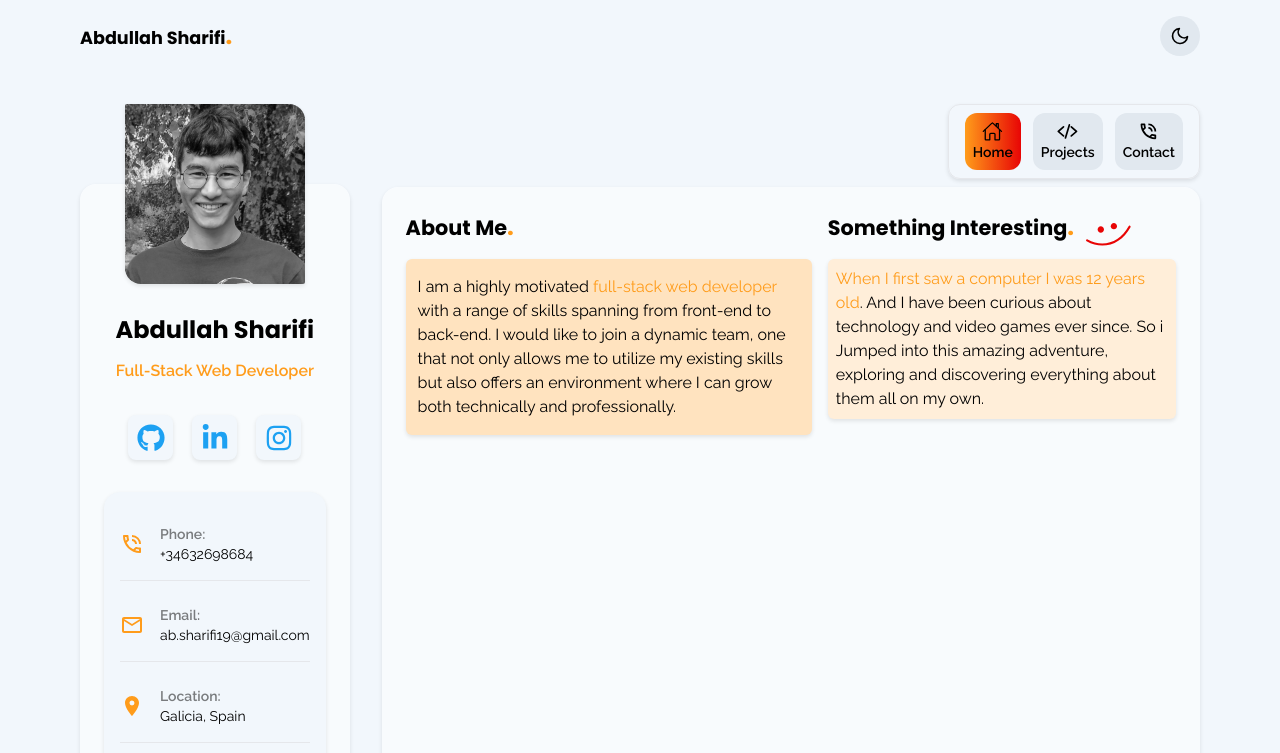
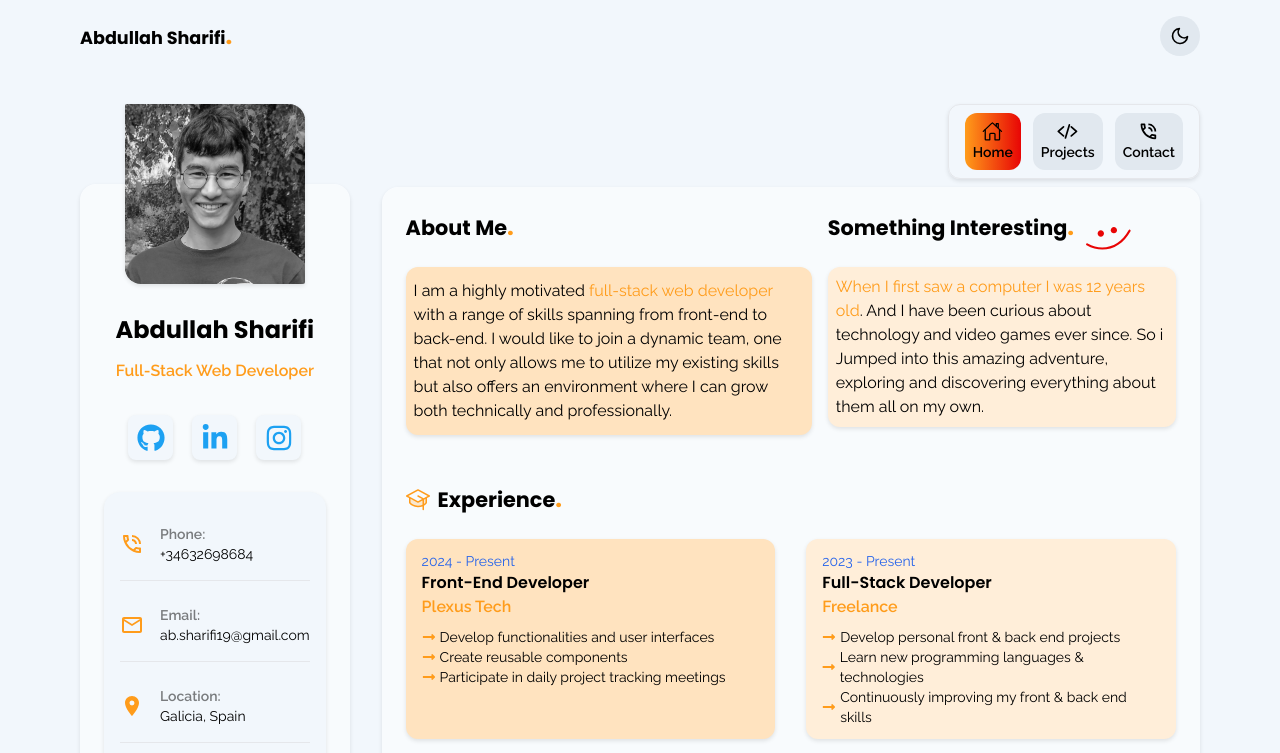
Before and after one commit to ab-sharifi21/personal-portfolio, a Next.js app: page / in a window 1280 px wide. Shown: the top 753 px of the page. Built offline with nearby package versions, Linux system fonts and the light colour scheme.

Commit message:
Finish the home page and adjust styles

```diff
--- a/src/app/layout.tsx
+++ b/src/app/layout.tsx
@@ -17,10 +17,10 @@ export default function RootLayout({
   return (
     <html lang="en" suppressHydrationWarning>
       <body
-        className={`${raleway.className} flex justify-center bg-primary-bg-color dark:bg-dark-primary-bg-color dark:text-dark-primary-font-color`}
+        className={`${raleway.className} flex justify-center bg-primary-bg-color dark:bg-dark-primary-bg-color dark:text-dark-primary-font-color desktop:flex desktop:items-center`}
       >
         <Providers>
-          <div className="flex min-h-screen w-screen flex-col p-[1rem] pb-[4rem] pl-[5rem] pr-[5rem]">
+          <div className="flex min-h-screen w-screen flex-col p-[1rem] pb-[4rem] pl-[5rem] pr-[5rem] desktop:max-w-[1414px]">
             <Header />
             <main className="flex flex-1 gap-8 desktop:gap-12">
               <SideBar />
--- a/src/app/page.tsx
+++ b/src/app/page.tsx
@@ -1,38 +1,175 @@
+import { EducationAndExperienceCard } from '@/components';
 import { poppins } from '@/fonts';
+
 import Image from 'next/image';
+import { PiGraduationCapDuotone } from 'react-icons/pi';
+
+const experiences = [
+  {
+    id: 1,
+    year: '2024 - Present',
+    post: 'Front-End Developer',
+    company: {
+      name: 'Plexus Tech',
+      url: 'https://www.plexus.es/',
+    },
+    bgColor: 'secondary-bg-color',
+    tasks: [
+      {
+        id: 1,
+        description: 'Develop functionalities and user interfaces',
+      },
+      {
+        id: 2,
+        description: 'Create reusable components',
+      },
+      {
+        id: 3,
+        description: 'Participate in daily project tracking meetings',
+      },
+    ],
+  },
+  {
+    id: 2,
+    year: '2023 - Present',
+    post: 'Full-Stack Developer',
+    company: {
+      name: 'Freelance',
+      url: '#',
+    },
+    bgColor: 'bg-color3',
+    tasks: [
+      {
+        id: 1,
+        description: 'Develop personal front & back end projects',
+      },
+      {
+        id: 2,
+        description: 'Learn new programming languages & technologies',
+      },
+      {
+        id: 3,
+        description: 'Continuously improving my front & back end skills',
+      },
+    ],
+  },
+  {
+    id: 3,
+    year: 'Feb 2024 - Mar 2024',
+    post: 'Full-Stack Developer',
+    company: {
+      name: 'IGFAE',
+      url: 'https://igfae.usc.es/igfae/es/la-experiencia-de-abdullah-en-el-igfae-tres-semanas-de-trabajo-para-mejorar-la-organizacion-interna-del-centro/',
+    },
+    bgColor: 'bg-color3',
+    tasks: [
+      {
+        id: 1,
+        description: 'Develop functionalities and user interfaces',
+      },
+      {
+        id: 2,
+        description: 'Create reusable components',
+      },
+      {
+        id: 3,
+        description: 'Create a department staff database',
+      },
+    ],
+  },
+  {
+    id: 4,
+    year: '2018 - 2020',
+    post: 'English Instructor',
+    company: {
+      name: 'Takapoo',
+      url: '#',
+    },
+    bgColor: 'secondary-bg-color',
+    tasks: [
+      {
+        id: 1,
+        description: 'Organize the course work & learning materials',
+      },
+      {
+        id: 2,
+        description: 'Evaluate the progress of students',
+      },
+      {
+        id: 3,
+        description: 'Give classes',
+      },
+    ],
+  },
+];
 
 export default function Home() {
   return (
     <div className="w-full flex-1 rounded-2xl bg-white/50 p-6 shadow-box-shadow dark:bg-dark-skill-bg-color desktop:pl-12 desktop:pr-12">
-      <div className='flex gap-4 justify-between'>
+      <div className="flex justify-between gap-4">
         <div>
           <h2
-            className={`${poppins.className} mb-4 text-[1.3rem] font-bold capitalize`}
+            className={`${poppins.className} mb-6 text-[1.3rem] font-bold capitalize`}
           >
             About me<span className="text-2xl text-icon-color">.</span>
           </h2>
-            <p className="max-w-md desktop:max-w-xl bg-secondary-bg-color desktop:p-4 p-3 pt-4 pb-4 rounded-md shadow-box-shadow dark:bg-cards-bg dark:shadow-2xl">
-              I am a highly motivated <span className='text-icon-color'>full-stack web developer</span> with a range of skills spanning
-              from front-end to back-end. I would like to join a dynamic team, one
-              that not only allows me to utilize my existing skills but also offers
-              an environment where I can grow both technically and professionally.
-            </p>
-        </div>
-        <div className='hidden desktop:block'>
-          <Image src='/arrow.svg' alt='right arrow' width={250} height={100} className='mt-24' />
+          <p className="max-w-md rounded-xl bg-secondary-bg-color p-2 pb-3 pt-3 shadow-box-shadow dark:bg-cards-bg dark:shadow-2xl desktop:max-w-xl desktop:p-4">
+            I am a highly motivated{' '}
+            <span className="text-icon-color">full-stack web developer</span>{' '}
+            with a range of skills spanning from front-end to back-end. I would
+            like to join a dynamic team, one that not only allows me to utilize
+            my existing skills but also offers an environment where I can grow
+            both technically and professionally.
+          </p>
         </div>
         <div>
-          <div className='flex items-center gap-3'>
+          <div className="flex items-center gap-3">
             <h2
-              className={`${poppins.className} mb-4 text-[1.3rem] font-bold capitalize`}
+              className={`${poppins.className} mb-6 text-[1.3rem] font-bold capitalize`}
             >
-              Something interesting<span className="text-2xl text-icon-color">.</span>
+              Something interesting
+              <span className="text-2xl text-icon-color">.</span>
             </h2>
-            <Image src='/smile.svg' alt='smiley face' width={45} height={45} className='cursor-pointer duration-500 hover:scale-125 hover:rotate-20 max-w-[45px] max-h-[45px]' />
+            <Image
+              src="/smile.svg"
+              alt="smiley face"
+              width={45}
+              height={45}
+              className="max-h-[45px] max-w-[45px] cursor-pointer duration-500 hover:rotate-20 hover:scale-125"
+            />
           </div>
-            <p className="max-w-sm desktop:max-w-md bg-bg-color3 p-2 desktop:pr-4 desktop:pl-4 rounded-md shadow-box-shadow dark:bg-cards-bg dark:shadow-2xl">
-              <span className='text-icon-color'>When I first saw a computer I was 12 years old</span>. And I have been curious about technology and video games ever since. So i Jumped into this amazing adventure, exploring and discovering everything about them all on my own.
-            </p>
+          <p className="max-w-sm rounded-xl bg-bg-color3 p-2 shadow-box-shadow dark:bg-cards-bg dark:shadow-2xl desktop:max-w-md desktop:pl-4 desktop:pr-4">
+            <span className="text-icon-color">
+              When I first saw a computer I was 12 years old
+            </span>
+            . And I have been curious about technology and video games ever
+            since. So i Jumped into this amazing adventure, exploring and
+            discovering everything about them all on my own.
+          </p>
+        </div>
+      </div>
+
+      {/* Experience section */}
+
+      <div className="mt-12 flex flex-col">
+        <div className="mb-6 flex items-center gap-2">
+          <PiGraduationCapDuotone className="h-6 w-6 text-icon-color" />
+          <h2
+            className={`${poppins.className} text-[1.3rem] font-bold capitalize`}
+          >
+            Experience<span className="text-2xl text-icon-color">.</span>
+          </h2>
+        </div>
+
+        <div className="flex flex-wrap justify-between">
+          {experiences.map((experience) => {
+            return (
+              <EducationAndExperienceCard
+                key={experience.id}
+                experienceInfo={experience}
+              />
+            );
+          })}
         </div>
       </div>
     </div>
--- /dev/null
+++ b/src/components/EducationAndExperienceCard.tsx
@@ -0,0 +1,39 @@
+import { poppins } from '@/fonts';
+import { ExperienceInfo } from '@/types';
+import Link from 'next/link';
+import { FaLongArrowAltRight } from 'react-icons/fa';
+
+interface EducationAndExperienceCardProps {
+  experienceInfo: ExperienceInfo;
+}
+
+export const EducationAndExperienceCard = ({
+  experienceInfo,
+}: EducationAndExperienceCardProps) => {
+  const { year, post, company, tasks, bgColor } = experienceInfo;
+  return (
+    <div
+      className={`bg-${bgColor} mb-4 w-[48%] rounded-xl p-3 pl-4 pr-4 shadow-box-shadow dark:bg-cards-bg dark:shadow-2xl`}
+    >
+      <p className="text-sm text-blue-600">{year}</p>
+      <p className={`${poppins.className} font-semibold`}>{post}</p>
+      <Link
+        href={company.url}
+        target={`${company.url.length > 1 ? '_blank' : '_self'}`}
+        className="font-semibold text-icon-color duration-300 hover:text-blue-600"
+      >
+        {company.name}
+      </Link>
+      <ul className="mt-2">
+        {tasks.map((task) => {
+          return (
+            <li key={task.id} className="flex items-center gap-1 text-sm">
+              <FaLongArrowAltRight className="text-icon-color" />
+              <span>{task.description}</span>
+            </li>
+          );
+        })}
+      </ul>
+    </div>
+  );
+};
--- a/src/components/index.ts
+++ b/src/components/index.ts
@@ -6,3 +6,4 @@ export { SocialMediaList } from './SocialMediaList';
 export { ContactInfoCard } from './ContactInfoCard';
 export { NavBar } from './NavBar';
 export { Nav } from './Nav';
+export { EducationAndExperienceCard } from './EducationAndExperienceCard';
--- a/tailwind.config.ts
+++ b/tailwind.config.ts
@@ -12,11 +12,12 @@ const config: Config = {
         mobile: '640px',
         tablet: '900px',
         laptop: '1024px',
-        desktop: '1536px',
+        desktop: '1380px',
       },
       backgroundImage: {
         'bt-bg-gradient': 'linear-gradient(to right, #FF9C1A, #E80505)',
-        'cards-bg': 'radial-gradient(circle 160px at 50% 120%, #353535, #1f1f1f)',
+        'cards-bg':
+          'radial-gradient(circle 160px at 50% 120%, #353535, #1f1f1f)',
       },
       colors: {
         'primary-font-color': 'black',
@@ -39,7 +40,7 @@ const config: Config = {
       },
       rotate: {
         '360': '360deg',
-        '20': '20deg'
+        '20': '20deg',
       },
     },
   },
```
Also changed, not shown: src/types.ts (+19 -0 lines).
